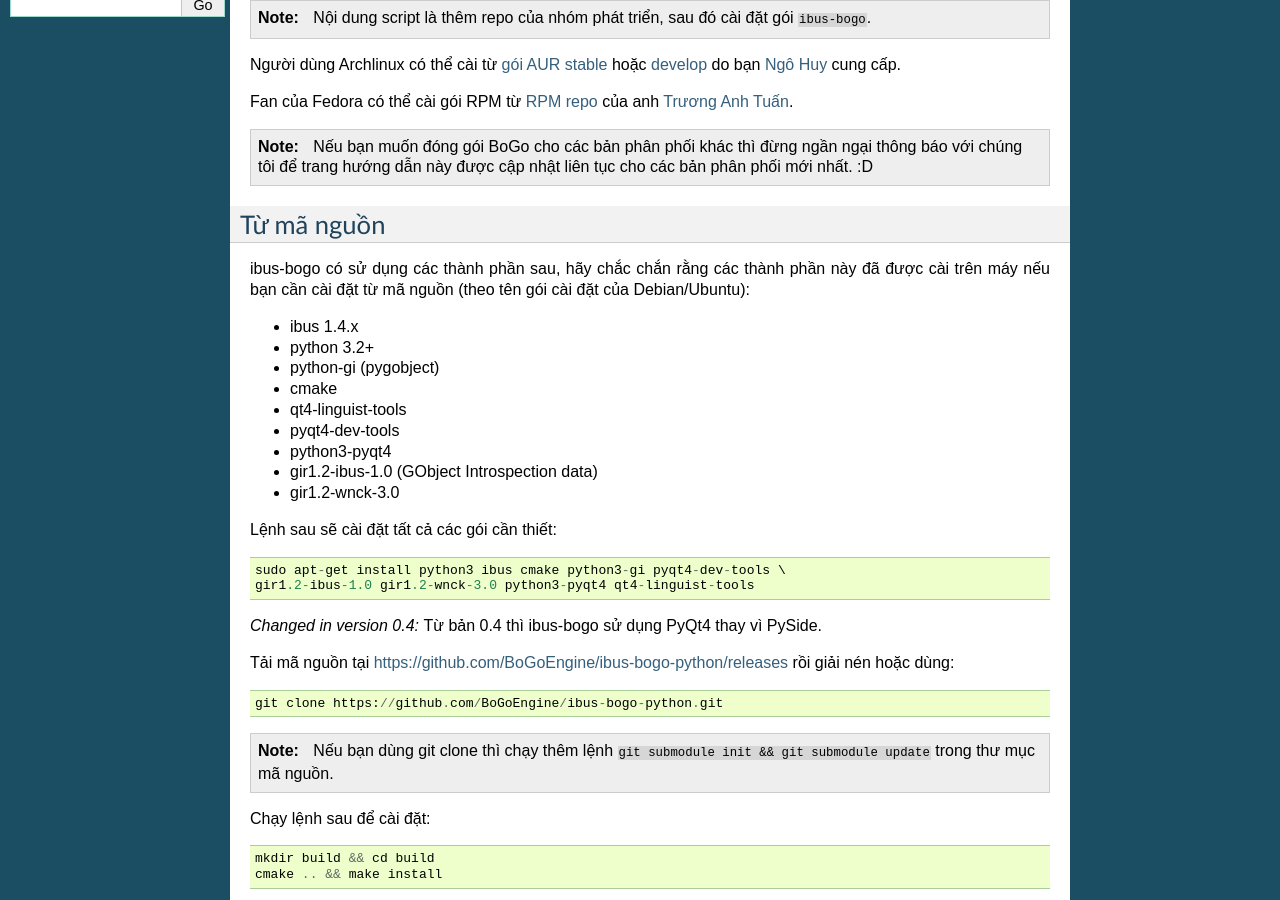
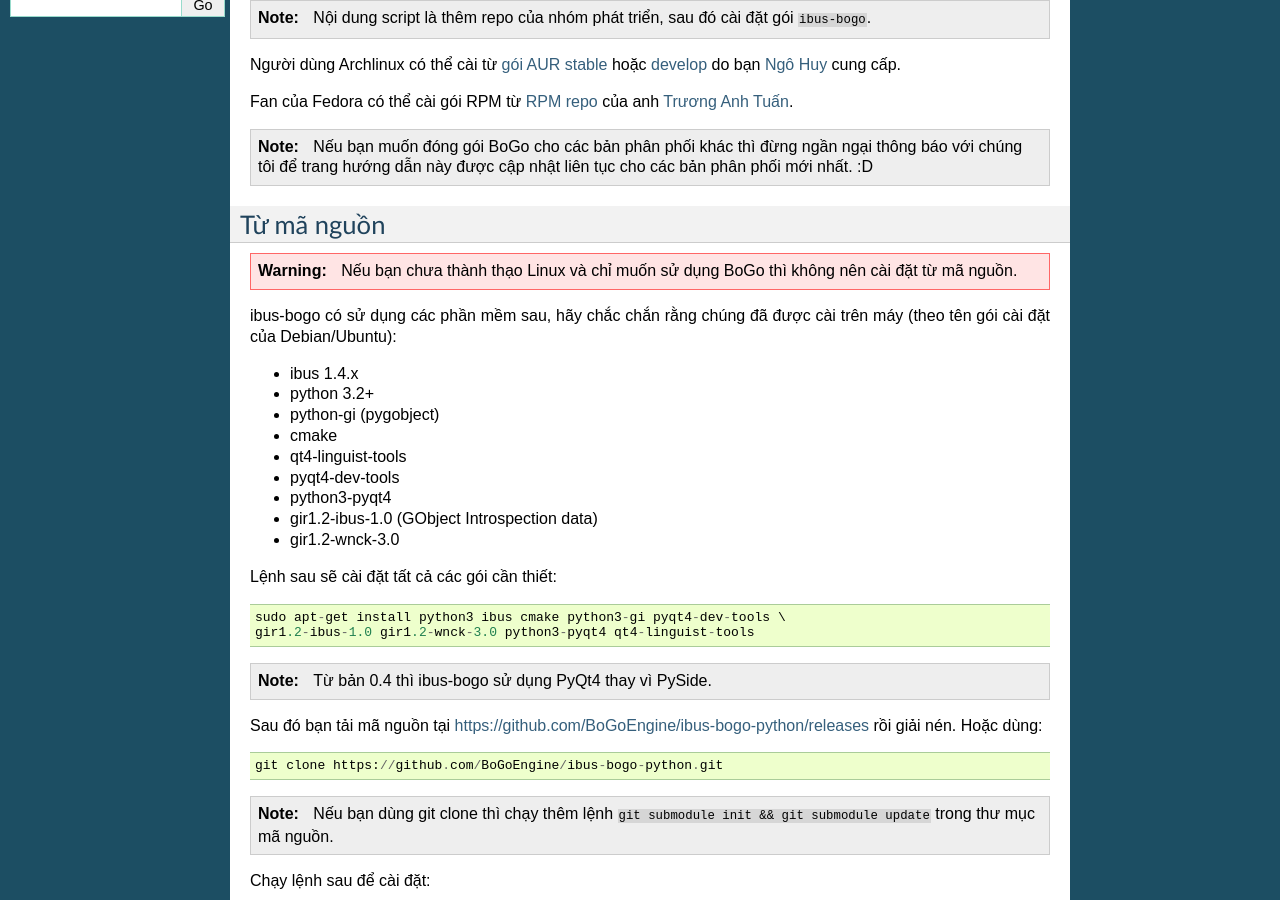
Before and after one commit to BoGoEngine/ibus-bogo, a Sphinx documentation site: the page built from doc/sphinx/install.rst, in a window 1280 px wide and 900 px high, scrolled down 404 px. Built offline with Sphinx 7.4.7, drawn with Linux system fonts in a browser that asks for light colours; pages that are not in the unit, such as notebooks, are missing from menus; some of the changed text lies outside the part shown.

Commit message:
Update docs

```diff
--- a/doc/sphinx/install.rst
+++ b/doc/sphinx/install.rst
@@ -43,9 +43,13 @@
 Từ mã nguồn
 -----------
 
-ibus-bogo có sử dụng các thành phần sau, hãy chắc
-chắn rằng các thành phần này đã được cài trên máy nếu bạn cần cài đặt
-từ mã nguồn (theo tên gói cài đặt của Debian/Ubuntu):
+.. warning::
+
+   Nếu bạn chưa thành thạo Linux và chỉ muốn sử dụng BoGo thì không nên
+   cài đặt từ mã nguồn.
+
+ibus-bogo có sử dụng các phần mềm sau, hãy chắc chắn rằng chúng đã được
+cài trên máy (theo tên gói cài đặt của Debian/Ubuntu):
 
 * ibus 1.4.x
 * python 3.2+
@@ -62,11 +66,12 @@
     sudo apt-get install python3 ibus cmake python3-gi pyqt4-dev-tools \
     gir1.2-ibus-1.0 gir1.2-wnck-3.0 python3-pyqt4 qt4-linguist-tools
 
-.. versionchanged:: 0.4
+.. note::
+
    Từ bản 0.4 thì ibus-bogo sử dụng PyQt4 thay vì PySide.
 
-Tải mã nguồn tại https://github.com/BoGoEngine/ibus-bogo-python/releases rồi giải nén
-hoặc dùng::
+Sau đó bạn tải mã nguồn tại https://github.com/BoGoEngine/ibus-bogo-python/releases
+rồi giải nén. Hoặc dùng::
 
     git clone https://github.com/BoGoEngine/ibus-bogo-python.git
 
@@ -115,14 +120,14 @@
 
 .. raw:: html
 
-    <iframe style="margin-left:auto;margin-right:auto;display:block;" width="640" height="480" src="//www.youtube.com/embed/39OfkV-aEpo" frameborder="0" allowfullscreen></iframe>
+    <iframe style="margin-left:auto;margin-right:auto;display:block;margin-bottom:24px" width="640" height="480" src="//www.youtube.com/embed/39OfkV-aEpo" frameborder="0" allowfullscreen></iframe>
 
 .. note::
 
-   Để đảm bảo chương trình vận hành như ý muốn, bạn thêm các dòng sau vào
-   file ~/.profile sau đó logout và login::
+   Nếu không gõ tiếng Việt được trong Skype hay các chương trình viết bằng Qt,
+   bạn thêm các dòng sau vào file ``~/.profile`` sau đó logout và login::
 
        export GTK_IM_MODULE=ibus
-       export XMODIFIERS=@im=ibus
        export QT4_IM_MODULE=xim
        export QT_IM_MODULE=xim
+       export XMODIFIERS=@im=ibus
```
